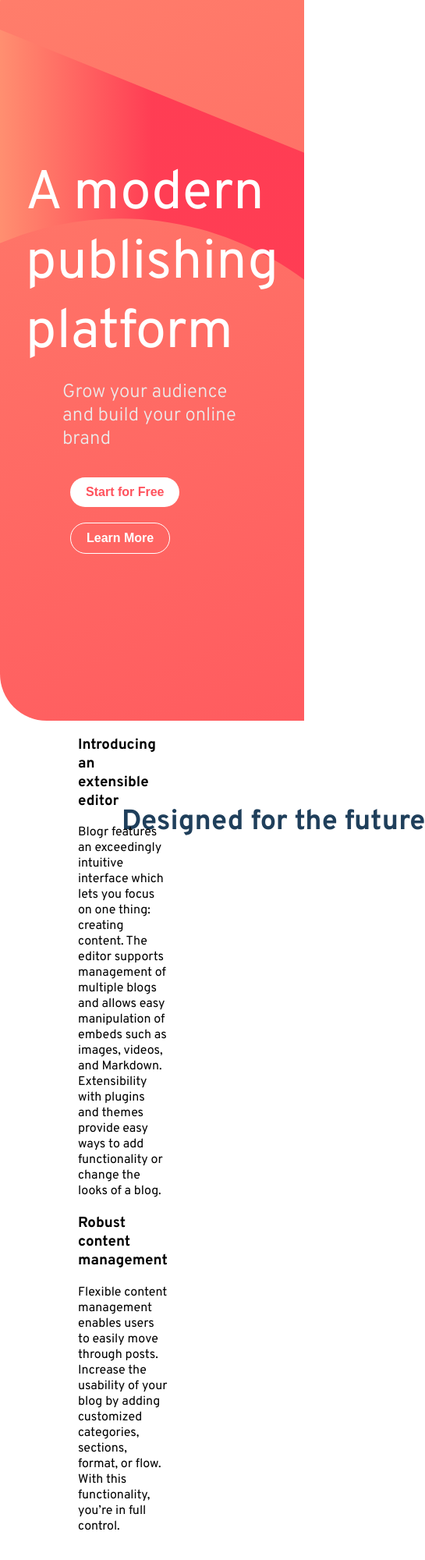
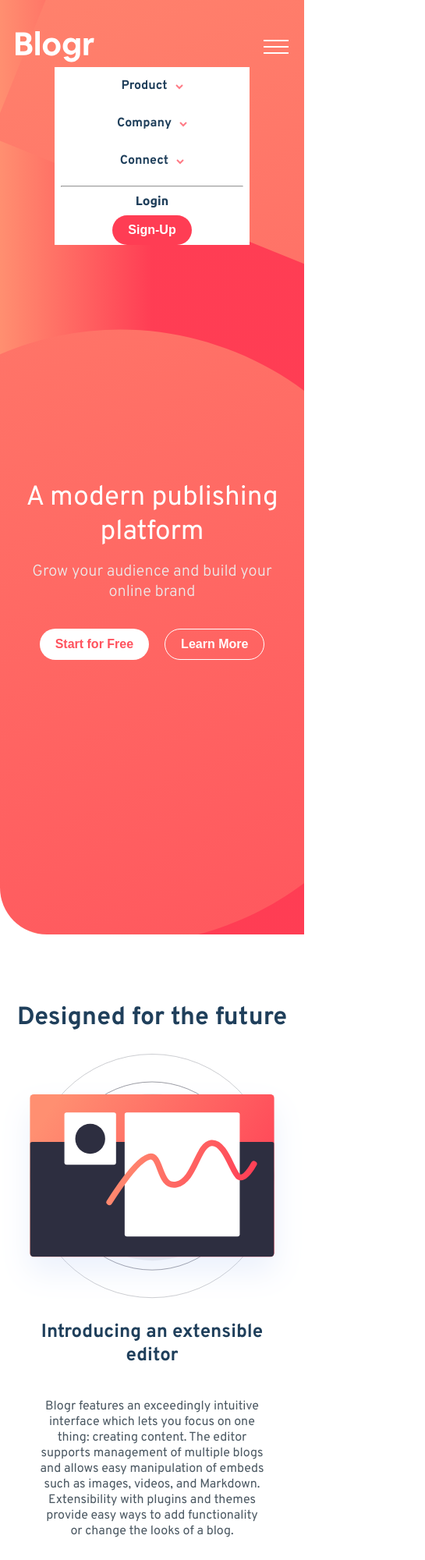
Before and after one commit to crapuscul/blogr-landing-page-main, a plain HTML site: page index.html in a window 390 px wide. Shown: the top 2000 px of the page at 78% size, 545 px wide, since content can reach past the window. Drawn offline with Linux system fonts and the light colour scheme.

Commit message:
mobile navbar

```diff
--- a/css/styles.css
+++ b/css/styles.css
@@ -39,9 +39,67 @@ html, body {
 
 }
 
+/* mobile nav bar */
+.mobilenav{
+    display: flex;
+    flex-direction: row;
+    justify-content: space-between;
+    display: none;
+}
+.hamburger{
+    align-self: center;
+
+}
+
+.mobilenav-cont{
+display: flex;
+flex-direction: column;
+background-color: rgb(255, 255, 255);
+margin: 0 50px;
+
+}
+.mobilenav-cont .mobiledropdown{
+    display: flex;
+    justify-content: center;
+    align-items: center;
+}
+.mobilenav-cont .dropdown-btn{
+    display: flex;
+    justify-content: center;
+    align-self: center;
+    color: var(--headings);
+    font-weight: 700;
+}
+.mobilenav-cont .dropdown-content{
+    margin-top: 260px;
+    min-width: 75%;
+    align-items: center;
+}
+.mobilenav-cont .dropdown-content a{
+    text-align: center;
+}
+hr.solid {
+    width: 93%;
 
 
+}
+.mobilenav-cont .auth-btn{
+    display: flex;
+    flex-direction: column;
+    justify-content: center;
+    gap: 10px;
+}
+.mobilenav-cont .auth-btn a{
+    color: var(--headings);
+    font-weight: 700;
+    margin: unset;
 
+}
+.mobilenav-cont .button{
+    background-color: var(--light-red-hero-gradient);
+    color: white;
+}
+/* desktop navbar */
 .navbar {
     display: flex;
     justify-content: space-between;
@@ -65,6 +123,7 @@ html, body {
     font-family: var(--cta-font);
 }
 
+
 .dropdown-btn {
     display: flex;
     align-items: center;
@@ -73,7 +132,6 @@ html, body {
     border: none;
     outline: none;
     color: white;
-
     padding: 14px 16px;
     background-color: inherit;
     font-family: inherit;
@@ -160,12 +218,14 @@ color: white;
     font-weight: 400;
     color: white;
     margin: 0;
+    text-align: center;
 }
 .hero-content p{
     color: rgb(236, 234, 234);
     font-weight: 300;
     font-size: 24px;
     margin: 16px 0 24px 0;
+    text-align: center;
 }
 .hero-content .button{
     margin: 26px 0;
@@ -188,67 +248,182 @@ color: white;
     color: var(--button-txt);
 }
 
-.main-body-section{
-    display: flex;
-    flex-direction: row;
+.main-boxes{
+    display: grid;
+    grid-template-columns: 1fr 1fr;
     align-items: center;
-    position: relative;
-    width: 100%; /* Ensures the container spans the full width */
+    margin: 60px 0
+}
+.box1{
+    background-color: transparent;
+    grid-column: 1/3;
+    grid-row: 1/2;
+    z-index: 2;
+    margin-bottom: -200px;
+}
+.box1 h2{
+text-align: center;
+color: var(--headings);
+font-size: 2rem;
+
+
+}
+.main-boxes h3{
+    color: var(--headings);
+    font-size: 24px;
+    ;
+}
+.main-boxes p{
+    color: var(--designed-for-future-p);
+    font-size: 16px;
+    margin-top: 40px;
+}
+.box2{
+
+    grid-column: 1;
+    grid-row: 2;
+    z-index: 1;
+    align-self: center;
+    margin-top: 210px;
+}
+.box2, .box3{
+    margin-left: 100px;
+    margin-right: -250px
+
+
+}
+.box3{
+
+    grid-column: 1;
+    grid-row: 3;
+    z-index: 1;
+    margin-bottom: 180px;
+}
+.box4{
+
+    grid-column: 2/3;
+    grid-row: 2/4;
+    z-index: 1;
+    transform: translateX(250px);     /* moves the image offset by 250px */
 
 }
 
-.body-section{
-    margin-left: 100px;
-    order: 1;
+#editor-mobile{
+    display: none;
+    max-width: 100%;
+
 
 }
-.body-img{
-    order:2;
+
+@media screen and (max-width:473px) {
+    .hero-section h1{
+        font-size: 35px !important;
+    }
+    .hero-section p{
+        font-size: 20px !important;
+    }
+    .hero-buttons{
+        display: flex;
+        flex-wrap: wrap;
+        justify-content: center;
+        /* display: flex;
+            justify-content: center;
+            flex-direction: column; */
+    }
+}
+@media screen and (max-width: 647px) {
+    .hero-section h1{
+        font-size: 50px;
+    }
 
 }
-.body-img img{
-    transform: translateX(30%);
-
-}
-main h2{
-    position: absolute;
-    color: var(--headings);
-    font-size: 36px;
-   padding-top: 200px;
-    text-align: center;
-    left: 40%; /* Position it to the right of the body-section */
-    transform:  translateY(-50%); /* Adjust the heading's position */
-    white-space: nowrap; /* Prevents the heading from wrapping */
-}
-/* Extra Small Devices (Phones) */
-@media screen and (max-width: 480px) {
-    /* Styles for very small devices */
-}
-
-/* Small Devices (Phones) */
-@media screen and (max-width: 576px) {
-    /* Styles for phones */
-}
-
 /* Medium Devices (Tablets) */
-@media screen and (max-width: 768px) {
+@media screen and (max-width: 901px) {
     /* Styles for tablets */
     .navbar{
         display: none;
     }
-}
+    .mobilenav{
+        display: flex;
+    }
+    main{
+        display: flex;
+        align-items: center;
+        justify-content: center;
+        flex-direction: column;
 
-/* Large Devices (Laptops) */
-@media screen and (max-width: 992px) {
-    /* Styles for laptops */
+    }
+    .main-boxes{
+        display: grid;
+        grid-template-columns: 1fr;
+        grid-template-rows: auto auto auto auto;
+        align-items: center;
+
+
+    }
+    .box1{
+        order: 1;
+    }
+    .box2{
+        order: 3;
+    }
+    .box3{
+        order: 4;
+    }
+    .box4{
+        order: 2;
+    }
+    .box1, .box2, .box3, .box4 {
+
+        grid-column: auto; /* Reset grid columns */
+        grid-row: auto; /* Reset grid rows */
+        margin: 0 auto; /* Reset margins */
+        align-self: center !important; /* Center content vertically if needed */
+
+    }
+    .box2, .box3{
+
+        margin: 0 50px !important;
+        align-self: center;
+        justify-items: center;
+        text-align: center;
+
+    }
+    .box4{
+        display: flex;
+        justify-content: center; /* Horizontally center */
+        align-items: center; /* Vertically center, optional */
+        height: 100%; /* Ensure container has a height */
+        transform: none !important;
+        order:2;
+        }
+
+    #editor-desktop{
+        display: none
+    }
+    #editor-mobile{
+        display: block;
+        max-width: 100%;
+
+
+    }
+
+
 }
 
 /* Extra Large Devices (Desktops) */
-@media screen and (max-width: 1200px) {
-    /* Styles for desktops */
+@media screen and (max-width: 1060px) {
+    .box2, .box3{
+        margin-right: -300px;
+        margin-left: 80px;
+    }
+    .box4{
+        transform: translateX(280px);
+    }
 }
+@media screen and (max-width: 1088px) {
+    .hero-section{
+        padding: 40px 20px;
+    }
 
-/* Extra Extra Large Devices (Large Desktops) */
-@media screen and (min-width: 1201px) {
-    /* Styles for large desktops */
 }
--- a/index.html
+++ b/index.html
@@ -1,18 +1,24 @@
 <!DOCTYPE html>
 <html lang="en">
+
 <head>
   <meta charset="UTF-8">
   <meta name="viewport" content="width=device-width, initial-scale=1.0">
   <link href="/css/styles.css" rel="stylesheet">
   <link rel="preconnect" href="https://fonts.googleapis.com">
   <link rel="preconnect" href="https://fonts.gstatic.com" crossorigin>
-<link href="https://fonts.googleapis.com/css2?family=Karla:ital,wght@0,200..800;1,200..800&family=Ubuntu:ital,wght@0,300;0,400;0,500;0,700;1,300;1,400;1,500;1,700&family=Young+Serif&display=swap" rel="stylesheet">
+  <link
+    href="https://fonts.googleapis.com/css2?family=Karla:ital,wght@0,200..800;1,200..800&family=Ubuntu:ital,wght@0,300;0,400;0,500;0,700;1,300;1,400;1,500;1,700&family=Young+Serif&display=swap"
+    rel="stylesheet">
   <link rel="preconnect" href="https://fonts.googleapis.com">
   <link rel="preconnect" href="https://fonts.gstatic.com" crossorigin>
-<link href="https://fonts.googleapis.com/css2?family=Karla:ital,wght@0,200..800;1,200..800&family=Overpass:ital,wght@0,100..900;1,100..900&family=Ubuntu:ital,wght@0,300;0,400;0,500;0,700;1,300;1,400;1,500;1,700&family=Young+Serif&display=swap" rel="stylesheet">
+  <link
+    href="https://fonts.googleapis.com/css2?family=Karla:ital,wght@0,200..800;1,200..800&family=Overpass:ital,wght@0,100..900;1,100..900&family=Ubuntu:ital,wght@0,300;0,400;0,500;0,700;1,300;1,400;1,500;1,700&family=Young+Serif&display=swap"
+    rel="stylesheet">
   <!-- <link rel="stylesheet" href="https://cdnjs.cloudflare.com/ajax/libs/font-awesome/4.7.0/css/font-awesome.min.css"> -->
   <title>Blogr landing page</title>
 </head>
+
 <body>
   <!-- header section -->
   <header class="hero-section">
@@ -23,7 +29,9 @@
 
         <div class="dropdown product">
           <button class="dropdown-btn product-btn">Product
-              <svg xmlns="http://www.w3.org/2000/svg" width="10" height="7"><path fill="none" stroke="#FFF" stroke-width="2" opacity=".75" d="M1 1l4 4 4-4"/></svg>
+            <svg xmlns="http://www.w3.org/2000/svg" width="10" height="7">
+              <path fill="none" stroke="#FFF" stroke-width="2" opacity=".75" d="M1 1l4 4 4-4" />
+            </svg>
           </button>
           <div class="dropdown-content product-content">
             <a href="#">Overview</a>
@@ -35,7 +43,9 @@
         </div>
         <div class="dropdown company">
           <button class="dropdown-btn company-btn">Company
-              <svg xmlns="http://www.w3.org/2000/svg" width="10" height="7"><path fill="none" stroke="#FFF" stroke-width="2" opacity=".75" d="M1 1l4 4 4-4"/></svg>
+            <svg xmlns="http://www.w3.org/2000/svg" width="10" height="7">
+              <path fill="none" stroke="#FFF" stroke-width="2" opacity=".75" d="M1 1l4 4 4-4" />
+            </svg>
           </button>
           <div class="dropdown-content company-content">
             <a href="#">About</a>
@@ -46,7 +56,9 @@
         </div>
         <div class="dropdown connect">
           <button class="dropdown-btn connect-btn">Connect
-              <svg xmlns="http://www.w3.org/2000/svg" width="10" height="7"><path fill="none" stroke="#FFF" stroke-width="2" opacity=".75" d="M1 1l4 4 4-4"/></svg>            </button>
+            <svg xmlns="http://www.w3.org/2000/svg" width="10" height="7">
+              <path fill="none" stroke="#FFF" stroke-width="2" opacity=".75" d="M1 1l4 4 4-4" />
+            </svg> </button>
           <div class="dropdown-content connect-content">
             <a href="#">Contact</a>
             <a href="#">Newsletter</a>
@@ -63,6 +75,57 @@
       </div>
 
     </nav>
+    <!-- mobile nav -->
+    <div class="mobilenav">
+      <div class="logo"><img src="/images/logo.svg" alt="logo"></div>
+      <div class="hamburger"><img src="./images/icon-hamburger.svg" alt="hamburger menu"></div>
+
+    </div>
+    <div class="mobilenav-cont">
+      <div class="mobiledropdown product">
+        <button class="dropdown-btn product-btn">Product
+          <svg xmlns="http://www.w3.org/2000/svg" width="10" height="7"><path fill="none" stroke="#FF7B86" stroke-width="2" d="M1 1l4 4 4-4"/>
+          </svg>
+        </button>
+
+        <div class="dropdown-content product-content">
+          <a href="#">Overview</a>
+          <a href="#">Pricing</a>
+          <a href="#">Marketplace</a>
+          <a href="#">Features</a>
+          <a href="#">Integrations</a>
+        </div>
+      </div>
+      <div class="mobiledropdown company">
+        <button class="dropdown-btn company-btn">Company
+          <svg xmlns="http://www.w3.org/2000/svg" width="10" height="7"><path fill="none" stroke="#FF7B86" stroke-width="2" d="M1 1l4 4 4-4"/>
+          </svg>
+        </button>
+        <div class="dropdown-content company-content">
+          <a href="#">About</a>
+          <a href="#">Team</a>
+          <a href="#">Blog</a>
+          <a href="#">Careers</a>
+        </div>
+      </div>
+      <div class="mobiledropdown connect">
+        <button class="dropdown-btn connect-btn">Connect
+          <svg xmlns="http://www.w3.org/2000/svg" width="10" height="7"><path fill="none" stroke="#FF7B86" stroke-width="2" d="M1 1l4 4 4-4"/>
+          </svg>
+         </button>
+        <div class="dropdown-content connect-content">
+          <a href="#">Contact</a>
+          <a href="#">Newsletter</a>
+          <a href="#">LinkedIn</a>
+        </div>
+      </div>
+      <hr class="solid">
+      <div class="auth-btn">
+        <a href="#">Login</a>
+        <button class="button btn-signup">Sign-Up</button>
+      </div>
+    </div>
+
     <div class="hero-content">
       <h1>A modern publishing platform</h1>
       <p>Grow your audience and build your online brand
@@ -76,30 +139,31 @@
   </header>
 
   <main>
+    <div class="main-boxes">
+      <div class="box1">
         <h2>Designed for the future</h2>
-      <div class="main-body-section">
-
-        <div class="body-img">
-
-          <img src="./images/illustration-editor-desktop.svg" alt="editor">
       </div>
-
-        <div class="body-section">
-
-          <div class="body-section1">
+      <div class="box2">
         <h3>Introducing an extensible editor</h3>
         <p>Blogr features an exceedingly intuitive interface which lets you focus on one thing: creating content.
           The editor supports management of multiple blogs and allows easy manipulation of embeds such as images,
           videos, and Markdown. Extensibility with plugins and themes provide easy ways to add functionality or
           change the looks of a blog.</p>
       </div>
-          <div class="body-section2">
+      <div class="box3">
         <h3>Robust content management</h3>
         <p>Flexible content management enables users to easily move through posts. Increase the usability of your blog
-              by adding customized categories, sections, format, or flow. With this functionality, you’re in full control.</p>
+          by adding customized categories, sections, format, or flow. With this functionality, you’re in full control.
+        </p>
       </div>
+
+      <div class="box4">
+        <img id="editor-desktop" src="./images/illustration-editor-desktop.svg" alt="editor">
+        <img id="editor-mobile" src="./images/illustration-editor-mobile.svg" alt="editor">
+
       </div>
     </div>
   </main>
 </body>
+
 </html>
```
Lines whose indentation alone changed are shown as unchanged.
